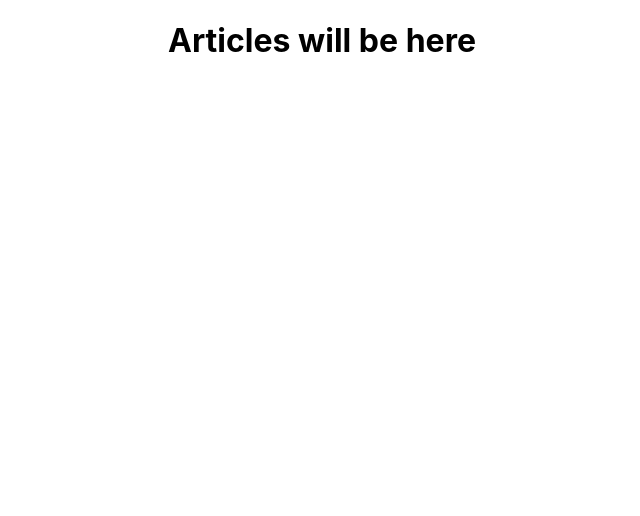
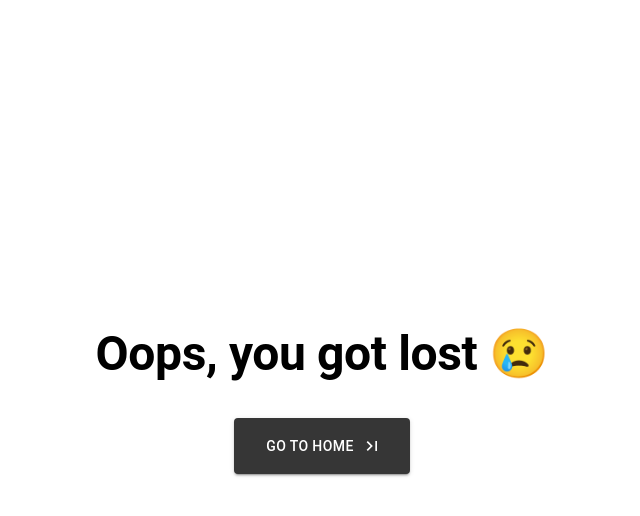
Before and after one commit to anastasiia-nahaiska/spa_articles, a React (Create React App) app: page /#/ in a window 1280 px wide. Shown: the top 516 px of the page, without its empty margins (318-958 px from the left). Built offline with nearby package versions, Linux system fonts and the light colour scheme.

Commit message:
created not found page

```diff
--- a/package.json
+++ b/package.json
@@ -5,6 +5,7 @@
   "dependencies": {
     "@emotion/react": "^11.10.5",
     "@emotion/styled": "^11.10.5",
+    "@mui/icons-material": "^5.11.0",
     "@mui/material": "^5.11.4",
     "@reduxjs/toolkit": "^1.9.1",
     "@testing-library/jest-dom": "^5.16.5",
--- a/src/App.tsx
+++ b/src/App.tsx
@@ -1,19 +1,19 @@
 import React from 'react';
 import './App.scss';
 import { Route, Routes } from 'react-router-dom';
+import { NotFoundPage } from './pages/NotFoundPage/NotFoundPage';
 
 function App() {
   return (
     <div className="App">
       <Routes>
-        <Route path="/" element={<h1>Articles will be here</h1>}>
+        {/* <Route path="/articles" element={<h1>Articles will be here</h1>}>
           <Route
             path=":articleId"
             element={<h1>Articles content will be here</h1>}
           />
-        </Route>
-
-        <Route path="*" element={<p>Page not found</p>} />
+        </Route> */}
+        <Route path="*" element={<NotFoundPage />} />
       </Routes>
     </div>
   );
--- a/src/index.scss
+++ b/src/index.scss
@@ -1,13 +1,9 @@
-body {
-  margin: 0;
-  font-family: -apple-system, BlinkMacSystemFont, 'Segoe UI', 'Roboto', 'Oxygen',
-    'Ubuntu', 'Cantarell', 'Fira Sans', 'Droid Sans', 'Helvetica Neue',
-    sans-serif;
-  -webkit-font-smoothing: antialiased;
-  -moz-osx-font-smoothing: grayscale;
+@import "./styles/reset.scss";
+
+* {
+  box-sizing: border-box;
 }
 
-code {
-  font-family: source-code-pro, Menlo, Monaco, Consolas, 'Courier New',
-    monospace;
+html {
+
 }
--- a/src/index.tsx
+++ b/src/index.tsx
@@ -6,17 +6,20 @@ import reportWebVitals from './reportWebVitals';
 import { HashRouter as Router } from 'react-router-dom';
 import { Provider } from 'react-redux';
 import { store } from './app/store';
+import { StyledEngineProvider } from '@mui/material';
 
 const root = ReactDOM.createRoot(
   document.getElementById('root') as HTMLElement
 );
 root.render(
   <React.StrictMode>
-    <Router>
+    <StyledEngineProvider injectFirst>
       <Provider store={store}>
-        <App />
+        <Router>
+          <App />
+        </Router>
       </Provider>
-    </Router>
+    </StyledEngineProvider>
   </React.StrictMode>
 );
 
--- /dev/null
+++ b/src/pages/NotFoundPage/NotFoundPage.scss
@@ -0,0 +1,40 @@
+@import "../../styles/utils/variables.scss";
+@import "../../styles/utils/mixins/screens.scss";
+@import "../../styles/utils/extends/typography.scss";
+
+.notFoundPage {
+  display: flex;
+  flex-direction: column;
+  justify-content: center;
+  align-items: center;
+
+  height: 100vh;
+
+  &__title {
+    margin-bottom: 24px;
+
+    @extend %h1-typography;
+
+    @include onTablet {
+      margin-bottom: 36px;
+    }
+
+    @include onDesktop {
+      margin-bottom: 36px;
+    }
+  }
+
+  &__button {
+    padding: 8px 16px;
+
+    background-color: $c-primary;
+
+    @include onTablet {
+      padding: 16px 32px
+    }
+
+    &:hover {
+      background-color: $c-secondary;
+    }
+  }
+}
--- /dev/null
+++ b/src/pages/NotFoundPage/NotFoundPage.tsx
@@ -0,0 +1,23 @@
+import { Box, Typography, Button } from '@mui/material';
+import React from 'react';
+import { Link } from 'react-router-dom';
+import { LastPage } from '@mui/icons-material';
+
+import './NotFoundPage.scss';
+
+export const NotFoundPage: React.FC = () => (
+  <Box component="main" className="notFoundPage">
+    <Typography variant="h2" component="h1" className="notFoundPage__title">
+      Oops, you got lost &#x1F622;
+    </Typography>
+    <Button
+      variant="contained"
+      component={Link}
+      to="/"
+      endIcon={<LastPage />}
+      className="notFoundPage__button"
+    >
+      Go to Home
+    </Button>
+  </Box>
+);
--- /dev/null
+++ b/src/styles/reset.scss
@@ -0,0 +1,28 @@
+body,
+h1,
+h2,
+h3,
+h4,
+h6,
+ul,
+li,
+p {
+  margin: 0;
+}
+
+ul {
+  padding: 0;
+}
+
+// a {
+//   text-decoration: none;
+// }
+
+// button,
+// input {
+//   border: none;
+// }
+
+// input {
+//   outline: none;
+// }
--- /dev/null
+++ b/src/styles/utils/extends/typography.scss
@@ -0,0 +1,39 @@
+@import "../mixins/screens.scss";
+
+%h1-typography {
+  font-size: 24px;
+  line-height: 36px;
+  font-weight: 700;
+
+  @include onTablet {
+    font-size: 36px;
+    line-height: 48px;
+  }
+
+  @include onDesktop {
+    font-size: 48px;
+    line-height: 56px;
+  }
+}
+
+%h2-typography {
+  font-size: 16px;
+  font-weight: 400;
+  line-height: 20px;
+
+  @include onTablet {
+    font-size: 24px;
+    line-height: 30px;
+  }
+}
+
+%body-typography {
+  font-size: 12px;
+  font-weight: 400;
+  line-height: 14px;
+
+  @include onTablet {
+    font-size: 16px;
+    line-height: 24px;
+  }
+}
--- /dev/null
+++ b/src/styles/utils/mixins/screens.scss
@@ -0,0 +1,17 @@
+@mixin onDesktop {
+  @media (min-width: 1200px) {
+    @content;
+  }
+}
+
+@mixin onTablet {
+  @media (min-width: 640px) {
+    @content;
+  }
+}
+
+@mixin onPhone {
+  @media (min-width: 320px) {
+    @content;
+  }
+}
--- /dev/null
+++ b/src/styles/utils/variables.scss
@@ -0,0 +1,2 @@
+$c-primary: #363636;
+$c-secondary: #575757;
```
Also changed, not shown: src/styles/utils/extends/helpers.scss (added, +11 -0 lines), src/styles/utils/mixins/helpers.scss (added), 1 other file (tests, documents, lock files or other folders).
